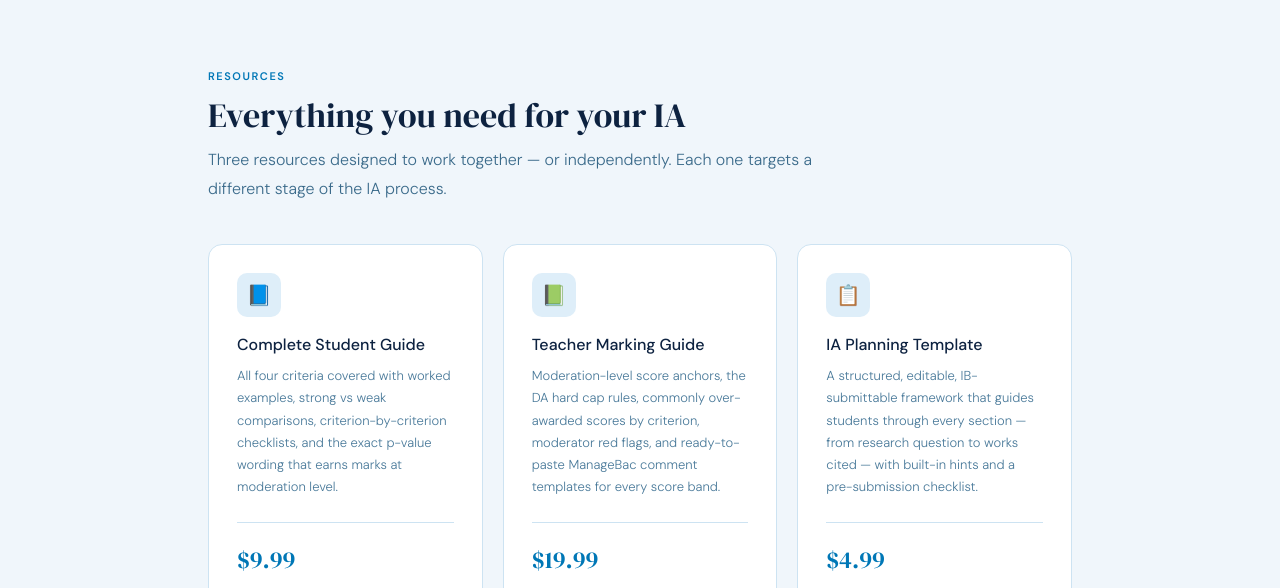
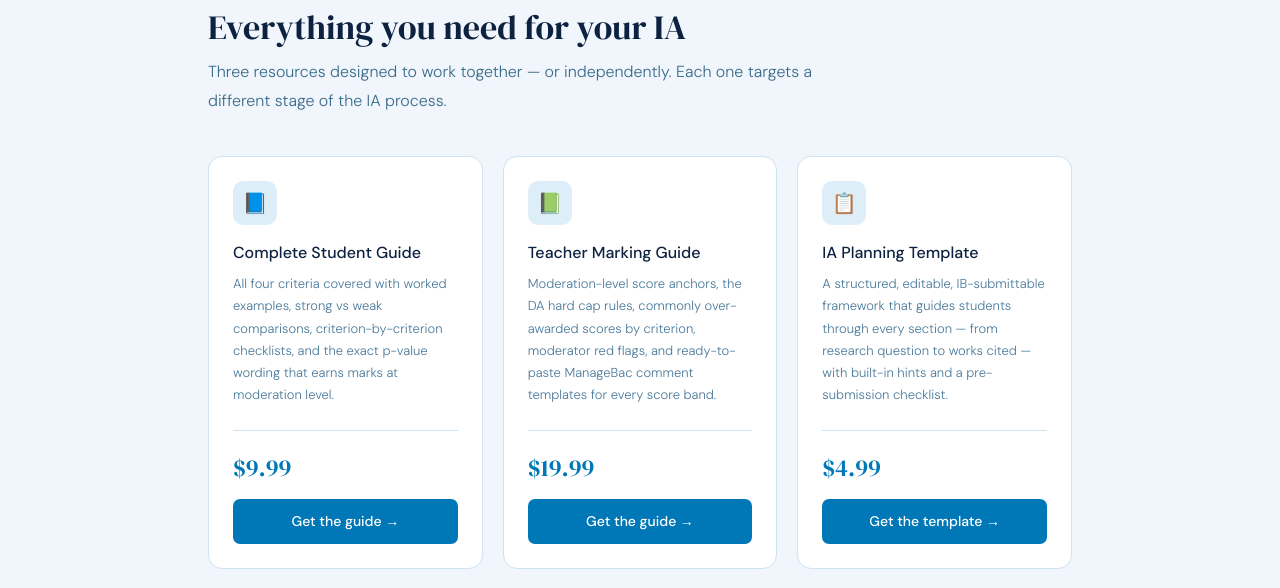
Before and after one commit to TMetters/biomate-website, a plain HTML site: page index.html in a window 1280 px wide. Shown: the part 780-1368 px from the top of the page. Drawn offline with Linux system fonts and the light colour scheme.

Commit message:
Update index.html: revised content, fix page overflow

```diff
--- a/index.html
+++ b/index.html
@@ -8,7 +8,6 @@
 <link rel="preconnect" href="https://fonts.googleapis.com">
 <link rel="preconnect" href="https://fonts.gstatic.com" crossorigin>
 <link href="https://fonts.googleapis.com/css2?family=DM+Sans:wght@300;400;500;600&family=DM+Serif+Display:ital@0;1&display=swap" rel="stylesheet">
-<script src="https://gumroad.com/js/gumroad.js"></script>
 <style>
   :root {
     --navy: #0d2240;
@@ -29,13 +28,19 @@
 
   * { margin: 0; padding: 0; box-sizing: border-box; }
 
-  html { scroll-behavior: smooth; }
+  html {
+    scroll-behavior: smooth;
+    width: 100%;
+    overflow-x: hidden;
+  }
 
   body {
     font-family: 'DM Sans', sans-serif;
     background: #f0f6fb;
     color: var(--text-dark);
     line-height: 1.6;
+    width: 100%;
+    overflow-x: hidden;
   }
 
   /* NAV */
@@ -110,7 +115,7 @@
   /* HERO */
   .hero {
     background: var(--navy);
-    padding: 96px 48px 80px;
+    padding: 60px 48px 52px;
     text-align: center;
     position: relative;
     overflow: hidden;
@@ -246,7 +251,7 @@
 
   /* SECTIONS */
   .section {
-    padding: 72px 48px;
+    padding: 48px 48px;
     max-width: 960px;
     margin: 0 auto;
   }
@@ -283,13 +288,14 @@
     display: grid;
     grid-template-columns: repeat(3, 1fr);
     gap: 20px;
+    align-items: stretch;
   }
 
   .card {
     background: #fff;
     border: 1px solid var(--card-border);
     border-radius: 14px;
-    padding: 28px;
+    padding: 24px;
     display: flex;
     flex-direction: column;
     transition: box-shadow 0.2s, transform 0.2s;
@@ -365,7 +371,7 @@
   /* APPS SECTION */
   .apps-section {
     background: var(--pastel-5);
-    padding: 72px 48px;
+    padding: 48px 48px;
     border-top: 1px solid var(--pastel-2);
     border-bottom: 1px solid var(--pastel-2);
   }
@@ -443,7 +449,7 @@
 
   /* ABOUT */
   .about {
-    padding: 72px 48px;
+    padding: 48px 48px;
     max-width: 720px;
     margin: 0 auto;
     text-align: center;
@@ -558,7 +564,7 @@
       <p>All four criteria covered with worked examples, strong vs weak comparisons, criterion-by-criterion checklists, and the exact p-value wording that earns marks at moderation level.</p>
       <div class="card-footer">
         <div class="card-price">$9.99</div>
-        <a class="card-btn gumroad-button" href="https://biomate.gumroad.com/l/student-guide?wanted=true" style="color:#ffffff;text-decoration:none">Get the guide →</a>
+        <a class="card-btn" href="https://biomate.gumroad.com/l/student-guide?wanted=true" style="color:#ffffff;text-decoration:none">Get the guide →</a>
       </div>
     </div>
 
@@ -568,7 +574,7 @@
       <p>Moderation-level score anchors, the DA hard cap rules, commonly over-awarded scores by criterion, moderator red flags, and ready-to-paste ManageBac comment templates for every score band.</p>
       <div class="card-footer">
         <div class="card-price">$19.99</div>
-        <a class="card-btn gumroad-button" href="https://biomate.gumroad.com/l/teacher-marking-guide?wanted=true" style="color:#ffffff;text-decoration:none">Get the guide →</a>
+        <a class="card-btn" href="https://biomate.gumroad.com/l/teacher-marking-guide?wanted=true" style="color:#ffffff;text-decoration:none">Get the guide →</a>
       </div>
     </div>
 
@@ -578,7 +584,7 @@
       <p>A structured, editable, IB-submittable framework that guides students through every section — from research question to works cited — with built-in hints and a pre-submission checklist.</p>
       <div class="card-footer">
         <div class="card-price">$4.99</div>
-        <a class="card-btn gumroad-button" href="https://biomate.gumroad.com/l/ia-planning-template?wanted=true" style="color:#ffffff;text-decoration:none">Get the template →</a>
+        <a class="card-btn" href="https://biomate.gumroad.com/l/ia-planning-template?wanted=true" style="color:#ffffff;text-decoration:none">Get the template →</a>
       </div>
     </div>
 
```
